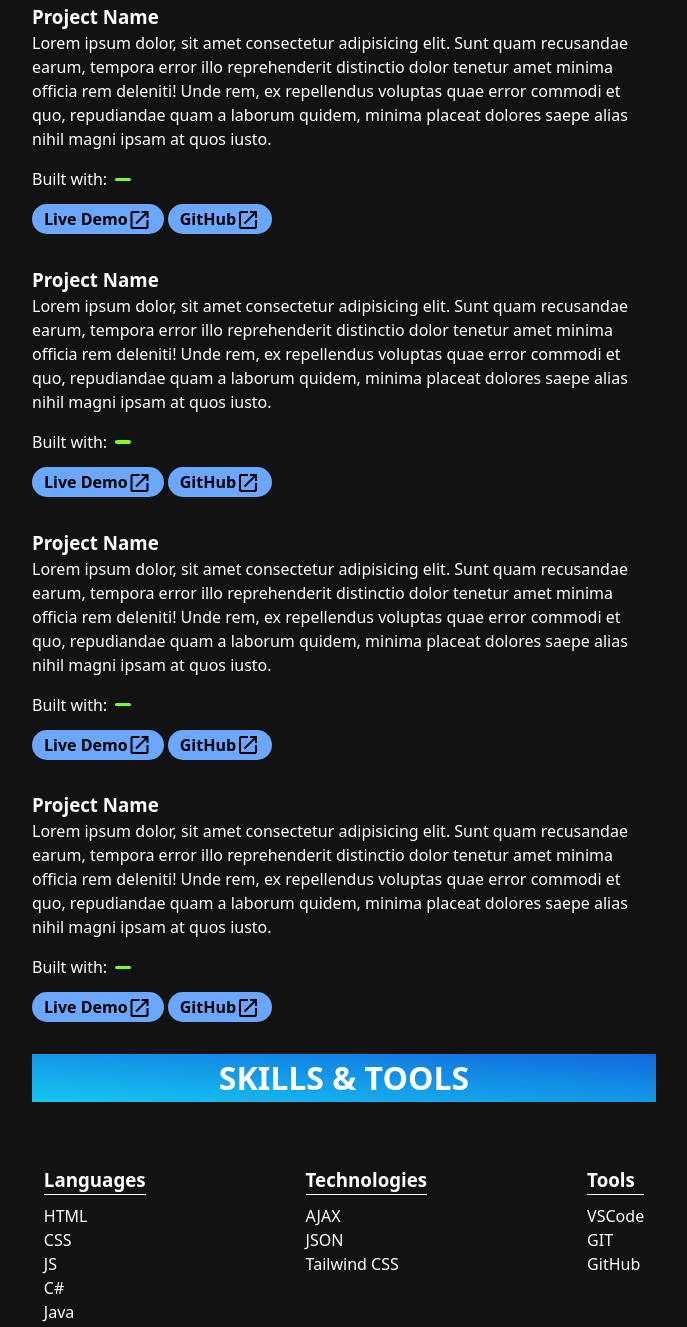
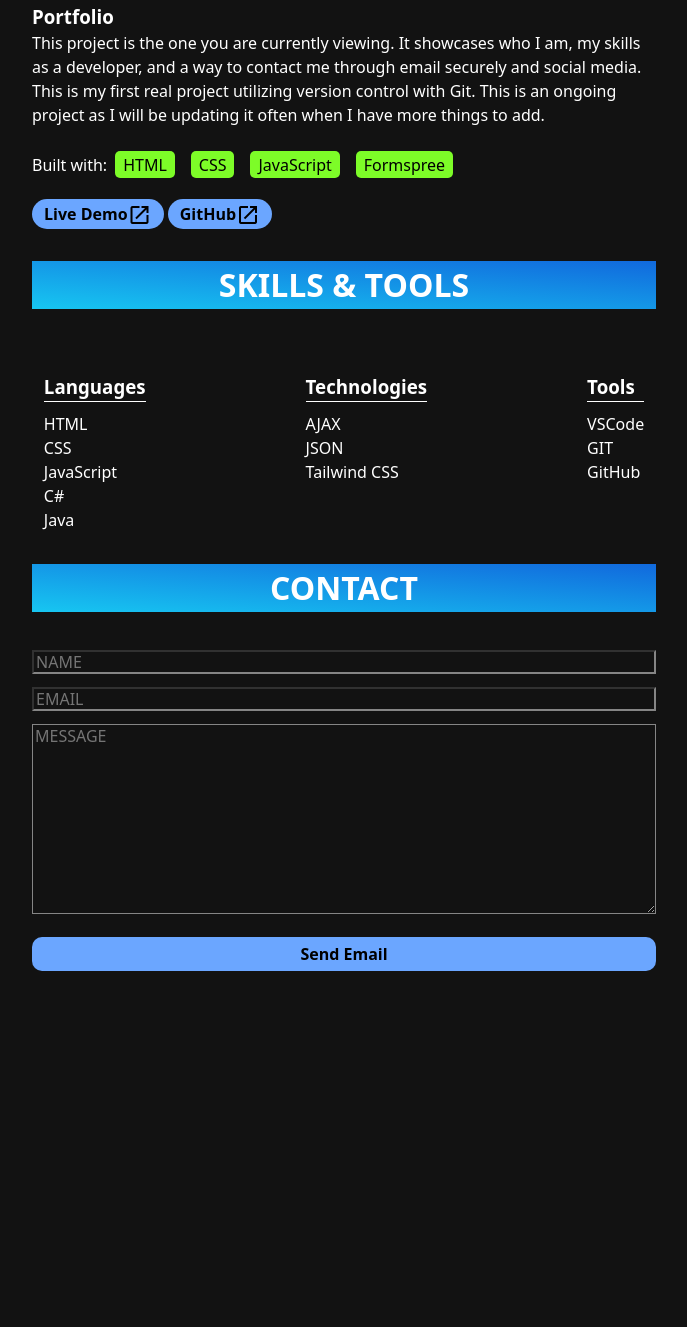
Before and after one commit to BrandynCoverdill/Portfolio, a plain HTML site: page index.html in a window 1280 px wide. Shown: the part 1464-2791 px from the top of the page, without its empty margins (296-983 px from the left). After the commit the page ends 2483 px from the top, so only its background shows below. Drawn offline with Linux system fonts and the light colour scheme.

Commit message:
Added Portfolio as a project - got rid of template

```diff
--- a/index.html
+++ b/index.html
@@ -44,44 +44,17 @@
                 <h2 class="heading-section">PROJECTS</h2>
                 <div class="project-list">
                     <div class="project">
-                        <h3>Project Name</h3>
-                        <p>Lorem ipsum dolor, sit amet consectetur adipisicing elit. Sunt quam recusandae earum, tempora error illo reprehenderit distinctio dolor tenetur amet minima officia rem deleniti! Unde rem, ex repellendus voluptas quae error commodi et quo, repudiandae quam a laborum quidem, minima placeat dolores saepe alias nihil magni ipsam at quos iusto.</p>
+                        <h3>Portfolio</h3>
+                        <p>This project is the one you are currently viewing. It showcases who I am, my skills as a developer, and a way to contact me through email securely and social media. This is my first real project utilizing version control with Git. This is an ongoing project as I will be updating it often when I have more things to add.</p>
                         <div class="tags">
                             <p>Built with:</p>
-                            <span class="tag"></span>
+                            <span class="tag">HTML</span>
+                            <span class="tag">CSS</span>
+                            <span class="tag">JavaScript</span>
+                            <span class="tag">Formspree</span>
                         </div>
-                        <a href="#" class="button">Live Demo<i class="material-icons">open_in_new</i></a>
-                        <a href="#" class="button">GitHub<i class="material-icons">open_in_new</i></a>
-                    </div>
-                    <div class="project">
-                        <h3>Project Name</h3>
-                        <p>Lorem ipsum dolor, sit amet consectetur adipisicing elit. Sunt quam recusandae earum, tempora error illo reprehenderit distinctio dolor tenetur amet minima officia rem deleniti! Unde rem, ex repellendus voluptas quae error commodi et quo, repudiandae quam a laborum quidem, minima placeat dolores saepe alias nihil magni ipsam at quos iusto.</p>
-                        <div class="tags">
-                            <p>Built with:</p>
-                            <span class="tag"></span>
-                        </div>
-                        <a href="#" class="button">Live Demo<i class="material-icons">open_in_new</i></a>
-                        <a href="#" class="button">GitHub<i class="material-icons">open_in_new</i></a>
-                    </div>
-                    <div class="project">
-                        <h3>Project Name</h3>
-                        <p>Lorem ipsum dolor, sit amet consectetur adipisicing elit. Sunt quam recusandae earum, tempora error illo reprehenderit distinctio dolor tenetur amet minima officia rem deleniti! Unde rem, ex repellendus voluptas quae error commodi et quo, repudiandae quam a laborum quidem, minima placeat dolores saepe alias nihil magni ipsam at quos iusto.</p>
-                        <div class="tags">
-                            <p>Built with:</p>
-                            <span class="tag"></span>
-                        </div>
-                        <a href="#" class="button">Live Demo<i class="material-icons">open_in_new</i></a>
-                        <a href="#" class="button">GitHub<i class="material-icons">open_in_new</i></a>
-                    </div>
-                    <div class="project">
-                        <h3>Project Name</h3>
-                        <p>Lorem ipsum dolor, sit amet consectetur adipisicing elit. Sunt quam recusandae earum, tempora error illo reprehenderit distinctio dolor tenetur amet minima officia rem deleniti! Unde rem, ex repellendus voluptas quae error commodi et quo, repudiandae quam a laborum quidem, minima placeat dolores saepe alias nihil magni ipsam at quos iusto.</p>
-                        <div class="tags">
-                            <p>Built with:</p>
-                            <span class="tag"></span>
-                        </div>
-                        <a href="#" class="button">Live Demo<i class="material-icons">open_in_new</i></a>
-                        <a href="#" class="button">GitHub<i class="material-icons">open_in_new</i></a>
+                        <a href="https://brandyncoverdill.github.io/Portfolio/" class="button" target="_blank">Live Demo<i class="material-icons">open_in_new</i></a>
+                        <a href="https://github.com/BrandynCoverdill/Portfolio" class="button" target="_blank">GitHub<i class="material-icons">open_in_new</i></a>
                     </div>
                 </div>
             </section>
@@ -94,7 +67,7 @@
                         <h3>Languages</h3>
                         <p>HTML</p>
                         <p>CSS</p>
-                        <p>JS</p>
+                        <p>JavaScript</p>
                         <p>C#</p>
                         <p>Java</p>
                     </div>
```
Also changed, not shown: 1 other file.
